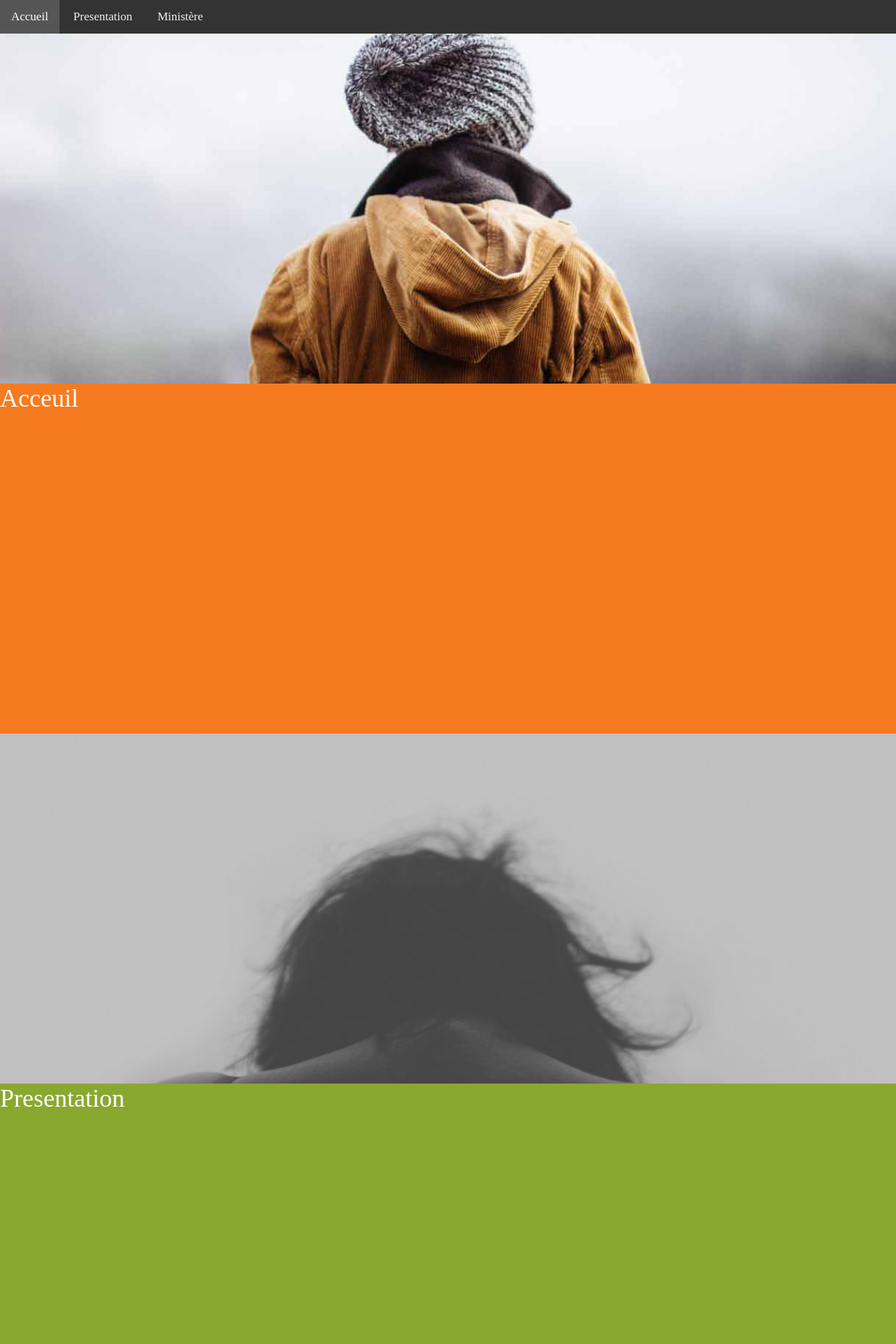
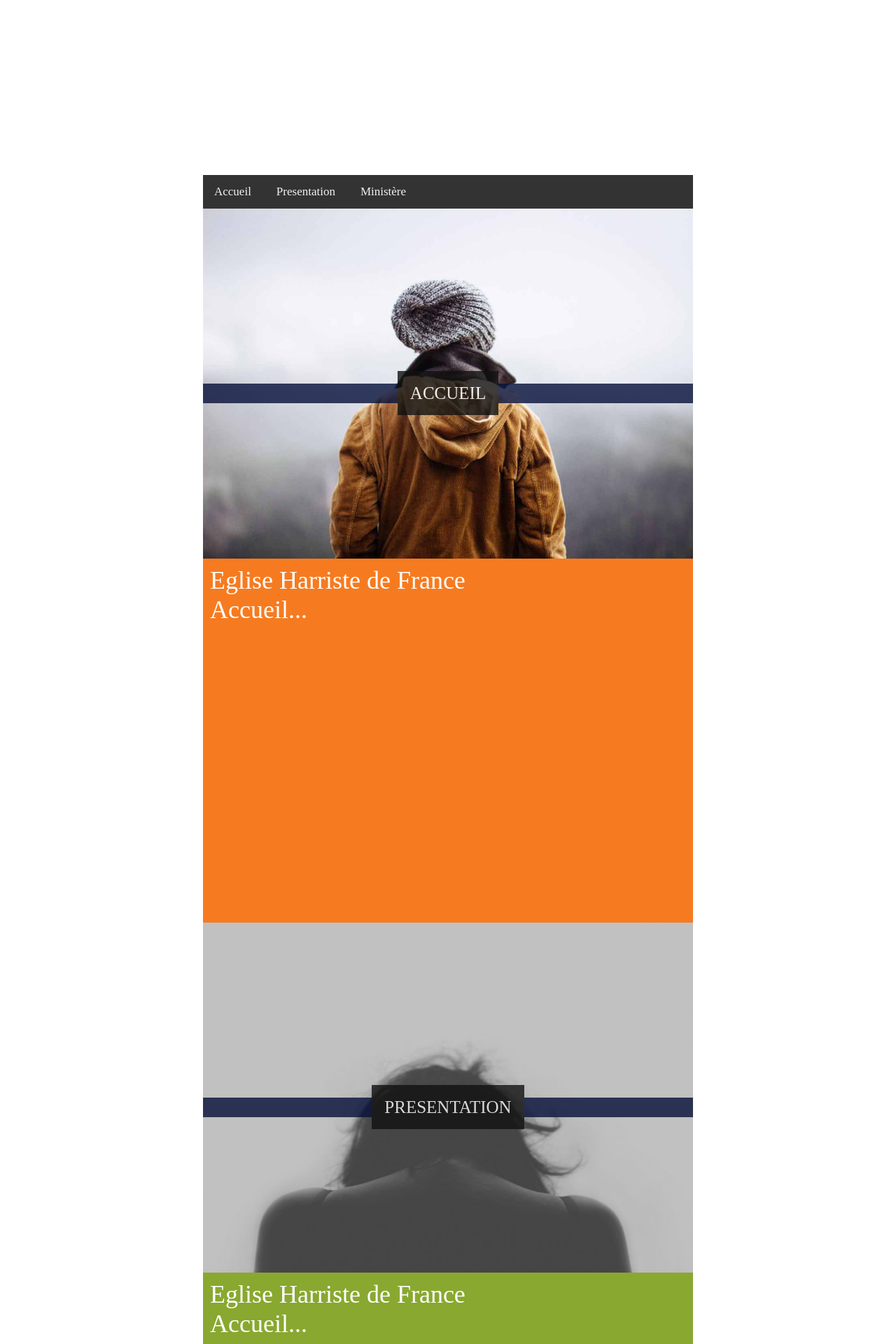
Before and after one commit to gkesse/ready_carpool, a PHP site: page / in a window 1280 px wide. Shown: the top 1920 px of the page at 70% size. Run offline with PHP 8.4, Linux system fonts and the light colour scheme.

Commit message:
Initial Commit

```diff
--- a/css/style.css
+++ b/css/style.css
@@ -47,46 +47,91 @@ html, body {
 }
 
 /* ============================================== */
-/* Page Body */
+/* Main Page */
 /* ============================================== */
+.MainPage {
+    max-width: 700px;
+    margin: auto;
+    padding-top: 250px;
+    padding-bottom: 250px;
+    position: relative;
+}
 
-.pgBd {
-    max-width: 700px;
+.MainPageBg {
+    height: 200px;
 }
 
 /* ============================================== */
 /* Parallax */
 /* ============================================== */
-.ParallaxImg {
+.Parallax .Img {
     background-image: url("/img/img_parallax.jpg");
-    height: 500px;
+    min-height: 500px;
     background-attachment: fixed;
     background-position: center;
     background-repeat: no-repeat;
     background-size: cover;
+    position: relative;
 }
 
-.ParallaxCtn {
+.Parallax .Img .Caption {
+    background-color: #051039;
+    position: absolute;
+    left: 0;
+    top: 50%;
+    width: 100%;
+    text-align: center;
+    opacity: 0.8;
+}
+
+.Parallax .Img .Caption .Text {
+    background-color: #111;
+    color: #fff;
+    padding: 18px;
+    font-size: 25px;
+}
+
+.Parallax .Body {
     height: 500px;
     background-color: #f67b20;
     font-size: 36px;
     color: white;
+    padding: 10px;
 }
 
-.ParallaxImg2 {
-    background-image: url("/img/img_parallax.jpg");
-    height: 500px;
+.Parallax2 .Img {
+    background-image: url("/img/img_parallax2.jpg");
+    min-height: 500px;
     background-attachment: fixed;
     background-position: center;
     background-repeat: no-repeat;
     background-size: cover;
+    position: relative;
 }
 
-.ParallaxCtn2 {
+.Parallax2 .Img .Caption {
+    background-color: #051039;
+    position: absolute;
+    left: 0;
+    top: 50%;
+    width: 100%;
+    text-align: center;
+    opacity: 0.8;
+}
+
+.Parallax2 .Img .Caption .Text {
+    background-color: #111;
+    color: #fff;
+    padding: 18px;
+    font-size: 25px;
+}
+
+.Parallax2 .Body {
     height: 500px;
     background-color: #89a830;
     font-size: 36px;
     color: white;
+    padding: 10px;
 }
 /* ============================================== */
 /* Responsive Web Design */
--- a/index.php
+++ b/index.php
@@ -13,15 +13,31 @@
         </div>
     </div>
     <!-- ============================================ -->
-    <div class="ParallaxImg" style='background-image: url("/img/img_parallax.jpg");'></div>
-    <div class="ParallaxCtn">
-        Acceuil
+    <div class="Parallax">
+        <div class="Img">
+            <div class="Caption">
+                <span class="Text">ACCUEIL</span>
+            </div>
+        </div>
+        <div class="Body">
+            <div>Eglise Harriste de France</div>
+            <div>Accueil...</div>
+        </div>
     </div>
     <!-- ============================================ -->
-    <div class="ParallaxImg2" style='background-image: url("/img/img_parallax2.jpg");'></div>
-    <div class="ParallaxCtn2">
-        Presentation
+    <div class="Parallax2">
+        <div class="Img">
+            <div class="Caption">
+                <span class="Text">PRESENTATION</span>
+            </div>
+        </div>
+        <div class="Body">
+            <div>Eglise Harriste de France</div>
+            <div>Accueil...</div>
+        </div>
     </div>
+    <!-- ============================================ -->
+    <div class="MainPageBackColor"></div>
     <!-- ============================================ -->
 </div>
 <!-- ============================================ -->
```
Also changed, not shown: img/img_parallax3.jpg (added).
